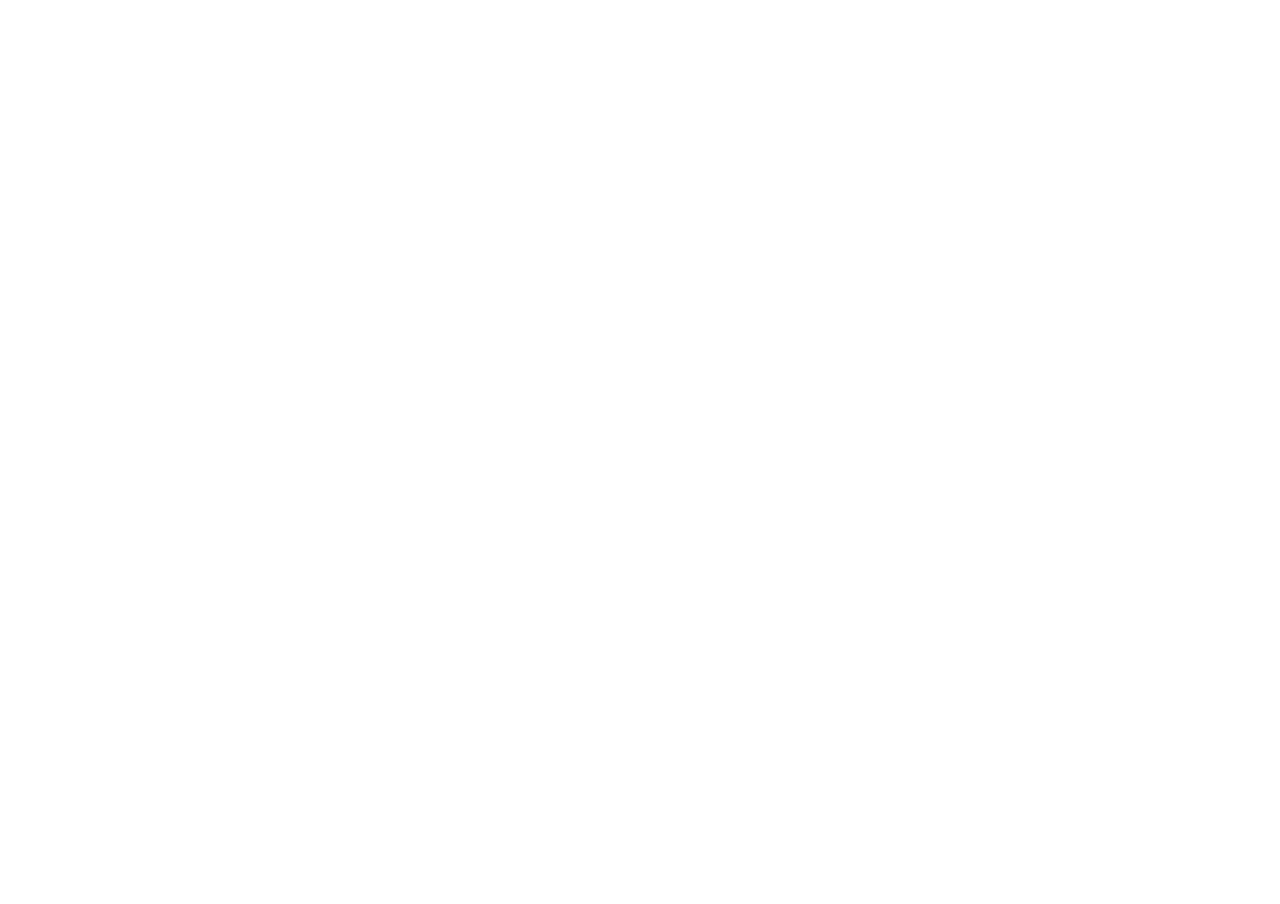
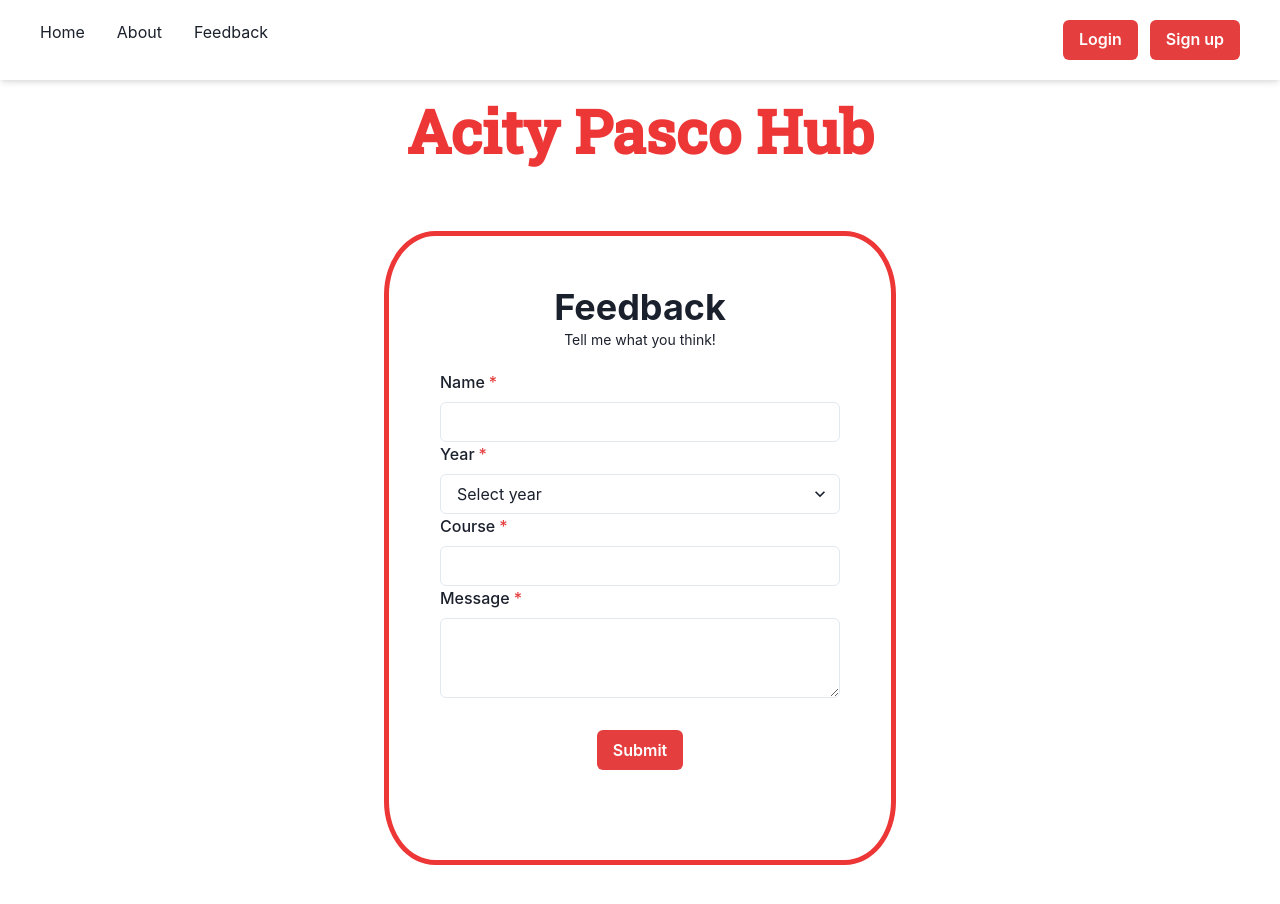
Before and after one commit to FaithCyril-star/Acitizen-Pasco-Hub, a React (Create React App) app in the folder frontend/my-app/: page /feedback in a window 1280 px wide. Before the commit this address had no page. Shown: the top 904 px of the page. Before the commit the page ends 800 px from the top, so only its background shows below. Built offline with nearby package versions, Linux system fonts and the light colour scheme.

Commit message:
created feedback page

```diff
--- a/frontend/my-app/src/App.js
+++ b/frontend/my-app/src/App.js
@@ -9,20 +9,21 @@
 import Home from './pages/Home';
 import Profile from './pages/Profile';
 import Course from './pages/Course';
+import FeedbackPage from './pages/FeedbackPage';
 
 function App() {
 
   return (
-    <ChakraProvider
-    theme={theme}>
+    <ChakraProvider theme={theme}>
       <Routes>
-          <Route path='/' element={<Home />} />
-          <Route path="signup" element={<SignupPage />} />
-          <Route path="login" element={<LoginPage />} />
-          <Route path="profile" element={<Profile />} />
-          <Route path="courses/:courseName" element={<Course/>}/>
+        <Route path="/" element={<Home />} />
+        <Route path="signup" element={<SignupPage />} />
+        <Route path="login" element={<LoginPage />} />
+        <Route path="profile" element={<Profile />} />
+        <Route path="feedback" element={<FeedbackPage />} />
+        <Route path="courses/:courseName" element={<Course />} />
       </Routes>
-  </ChakraProvider>
+    </ChakraProvider>
   );
 }
 
--- /dev/null
+++ b/frontend/my-app/src/components/Feedback.jsx
@@ -0,0 +1,54 @@
+import React, { Component } from 'react';
+import {
+    FormControl,
+    FormLabel,
+    Input,
+    Button,
+    Center,
+    Heading,
+    Text,
+    Select,
+    Textarea
+  } from '@chakra-ui/react';
+
+class Feedback extends Component {
+    render() {
+        return (
+            <div>
+            <Heading textAlign='center' mt='-10'>Feedback</Heading>
+            <Text fontSize='sm' textAlign='center' mb='5'>Tell me what you think!</Text>
+            <form>
+              <FormControl w={400} margin='auto' mt={this.props.marginTop} isRequired>
+                    <FormLabel>Name</FormLabel>
+                    <Input
+                    id="name"
+                    name="name"
+                    type="text"/>
+                    <FormLabel>Year</FormLabel>
+                    <Select placeholder='Select year'>
+                    <option value='year'>Level 100</option>
+                    <option value='year'>Level 200</option>
+                    <option value='year'>Level 300</option>
+                    <option value='year'>Level 400</option>
+                    </Select>
+                    <FormLabel>Course</FormLabel>
+                    <Input
+                    id="course"
+                    name="course"
+                    type="text"/>
+                    <FormLabel>Message</FormLabel>
+                    <Textarea/>
+                    <Center>
+                    <Button
+                    colorScheme='red'
+                    mt="8" type="submit"
+                    >Submit</Button>
+                    </Center>
+                </FormControl>
+                </form>
+            </div>
+        );
+    }
+}
+
+export default Feedback;
--- a/frontend/my-app/src/components/Header.jsx
+++ b/frontend/my-app/src/components/Header.jsx
@@ -7,7 +7,7 @@
             <div>
                 <Heading
                 color = "#ed3737"
-                mt={this.props.mt}
+                pt={this.props.pt}
                 textAlign="center"
                 fontSize={"60"}
                 fontFamily='Roboto Slab'>Acity Pasco Hub</Heading>
--- a/frontend/my-app/src/components/Navbar.jsx
+++ b/frontend/my-app/src/components/Navbar.jsx
@@ -11,11 +11,11 @@
   const navigate = useNavigate();
 
   return (
-            <Flex flex="1" boxShadow='md' h='20'>
+            <Flex flex="1" boxShadow ='md' h='20' zIndex={'1'} position='fixed' w='100%' bg='white'>
                 <ButtonGroup variant="link" spacing="8" m='40px' mt='20px'>
-                  {['Home', 'About','Feedback'].map((item) => (
-                    <Link key={item} to='/'>{item}</Link>
-                  ))}
+                  <Link key="home" to="/">Home</Link>
+                  <Link key="about" to="/">About</Link>
+                  <Link key="feedback" to="/feedback">Feedback</Link>
                 </ButtonGroup>
                 <Spacer />
                 <ButtonGroup spacing="3" m='40px' mt='20px'>
--- a/frontend/my-app/src/pages/Course.js
+++ b/frontend/my-app/src/pages/Course.js
@@ -37,7 +37,7 @@
           return (
             <div>
               <Navbar />
-              <Flex my="20%" align="center" justify="center">
+              <Flex pt="40" align="center" justify="center">
                 <BeatLoader
                   color="#ed3737"
                   size={50}
@@ -56,13 +56,13 @@
         return courseContent ? (
           <Box>
             <Navbar />
-            <Flex direction={'row'}>
+            <Flex pt="80px" direction={'row'}>
               <Heading m="30px">{courseContent.name}</Heading>
               <Spacer />
             </Flex>
             <Text ml="20px">{courseContent.description}</Text>
             <Divider variant="solid" mt="20px" />
-            <Flex direction="row">
+            <Flex direction="row" flexWrap="wrap">
               {courseContent.files.map(file => (
                 <FileCard file={file} />
               ))}
@@ -76,7 +76,7 @@
               textAlign="center"
               fontSize={'60'}
               fontFamily="Roboto Slab"
-              mt="80px"
+              pt="40"
             >
               Course Not Found :-(
             </Heading>
--- /dev/null
+++ b/frontend/my-app/src/pages/FeedbackPage.js
@@ -0,0 +1,34 @@
+import React, { Component } from 'react';
+import Header from '../components/Header';
+import Feedback from '../components/Feedback';
+import { Box, Center } from '@chakra-ui/react';
+import Navbar from '../components/Navbar';
+
+class FeedbackPage extends Component {
+  render() {
+    return (
+      <Box>
+        <Navbar />
+        <Header pt="95px" />
+        <Center>
+          <Box
+            m="5%"
+            p="90px"
+            w="40%"
+            border="5px"
+            borderRadius="10%"
+            borderStyle="solid"
+            borderColor="#ed3737"
+            bg="white"
+          >
+            <Center>
+              <Feedback />
+            </Center>
+          </Box>
+        </Center>
+      </Box>
+    );
+  }
+}
+
+export default FeedbackPage;
--- a/frontend/my-app/src/pages/Home.js
+++ b/frontend/my-app/src/pages/Home.js
@@ -8,8 +8,8 @@
 function Home() {
     return (
       <Box>
-        <Navbar />
-        <Header mt="80px" />
+        <Navbar/>
+        <Header pt="40" />
         <Search width="40%" placeholder="Type course name here..." />
         <Box float="left">
           <Footer />
```
Also changed, not shown: frontend/my-app/src/pages/Feedback.js (deleted).
